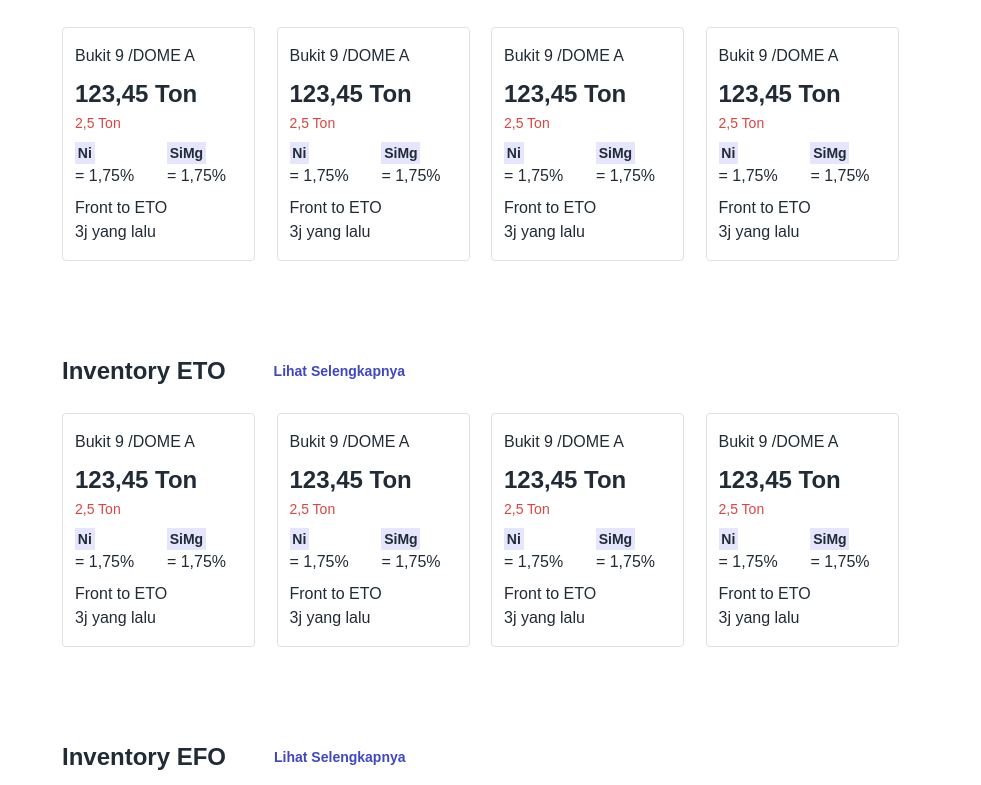
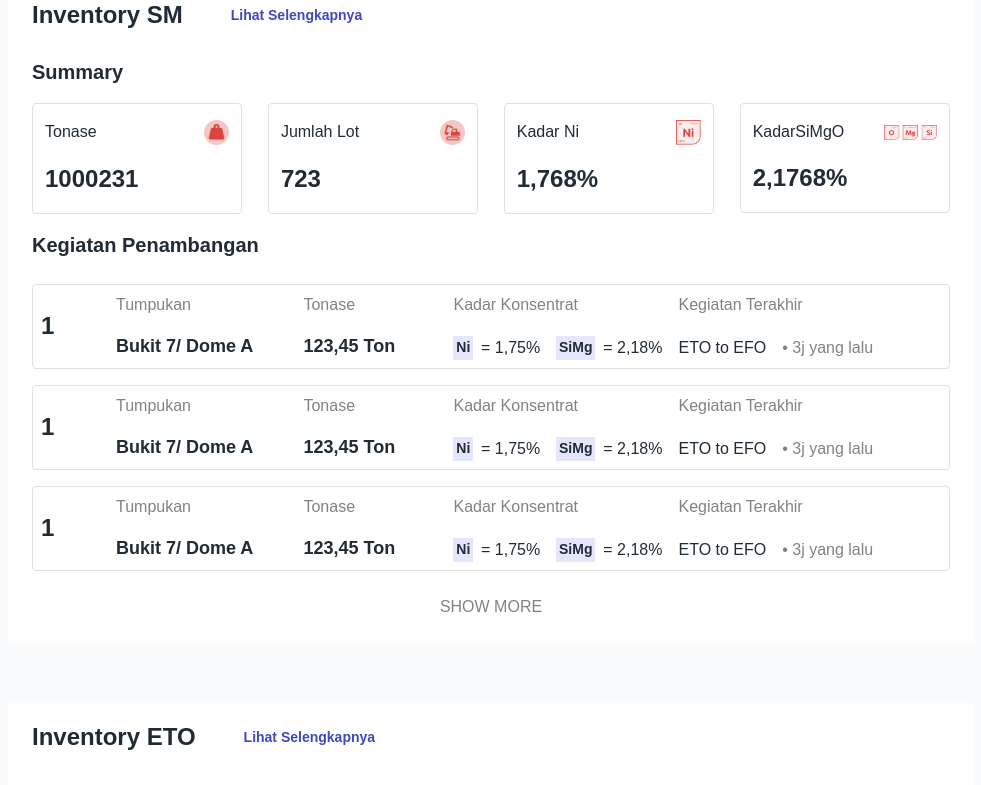
Before and after one commit to primawk/pms, a React (Create React App) app: page /dashboard in a window 1280 px wide. Shown: the part 1250-2035 px from the top of the page, without its empty margins (276-1257 px from the left). Built offline with nearby package versions, Linux system fonts and the light colour scheme.

Commit message:
[#3] Finish dashboard layout adjustment

```diff
--- a/src/components/Card/InventoryCard.js
+++ b/src/components/Card/InventoryCard.js
@@ -1,7 +1,7 @@
 import React from 'react';
 import { Icon } from '@iconify/react';
 import { Grid, Typography } from '@mui/material';
-import ArrowDown from '@iconify-icons/akar-icons/arrow-down';
+import ArrowDown from '@iconify-icons/charm/arrow-down';
 
 const InventoryCard = () => {
   return (
--- /dev/null
+++ b/src/components/List/DashboardList.js
@@ -0,0 +1,109 @@
+import { Grid, Typography } from '@mui/material';
+import React from 'react';
+
+const DashboardList = () => {
+  return (
+    <Grid
+      container
+      direction="row"
+      alignItems="center"
+      justifyContent="flex-start"
+      sx={{
+        border: '1px solid #E0E0E0',
+        borderRadius: '4px',
+        height: '85px',
+        padding: '0.5em',
+        mb: 1,
+        mt: 1
+      }}
+    >
+      <Grid item md={1} xs={1}>
+        <Typography variant="h4">1</Typography>
+      </Grid>
+      <Grid
+        container
+        item
+        direction="column"
+        alignItems="flex-start"
+        justifyContent="space-between"
+        md={2.5}
+        xs={6}
+        height="100%"
+      >
+        <Typography variant="body1" color="#828282">
+          Tumpukan
+        </Typography>
+        <Typography variant="h6">Bukit 7/ Dome A</Typography>
+      </Grid>
+      <Grid
+        container
+        item
+        direction="column"
+        alignItems="flex-start"
+        justifyContent="space-between"
+        md={2}
+        height="100%"
+      >
+        <Typography variant="body1" color="#828282">
+          Tonase
+        </Typography>
+        <Typography variant="h6">123,45 Ton</Typography>
+      </Grid>
+      <Grid
+        container
+        item
+        direction="column"
+        alignItems="flex-start"
+        justifyContent="space-between"
+        md={3}
+        height="100%"
+      >
+        <Typography variant="body1" color="#828282">
+          Kadar Konsentrat
+        </Typography>
+        <Grid container direction="row">
+          <Typography
+            variant="body2"
+            fontWeight="bold"
+            sx={{ background: '#E5E5FE', padding: '0 0.2em' }}
+            mr={1}
+          >
+            Ni
+          </Typography>
+          <Typography variant="body1">= 1,75%</Typography>
+          <Typography
+            variant="body2"
+            fontWeight="bold"
+            sx={{ background: '#E5E5FE', padding: '0 0.2em' }}
+            mr={1}
+            ml={2}
+          >
+            SiMg
+          </Typography>
+          <Typography variant="body1">= 2,18%</Typography>
+        </Grid>
+      </Grid>
+      <Grid
+        container
+        item
+        direction="column"
+        alignItems="flex-start"
+        justifyContent="space-between"
+        md={3}
+        height="100%"
+      >
+        <Typography variant="body1" color="#828282">
+          Kegiatan Terakhir
+        </Typography>
+        <Grid container direction="row">
+          <Typography mr={2}>ETO to EFO</Typography>
+          <Typography variant="body1" color="#828282">
+            • 3j yang lalu
+          </Typography>
+        </Grid>
+      </Grid>
+    </Grid>
+  );
+};
+
+export default DashboardList;
--- a/src/pages/Dashboard/ChartSection.js
+++ b/src/pages/Dashboard/ChartSection.js
@@ -20,7 +20,9 @@ const ChartSection = ({ chartData, data }) => {
               R
             </TableCell>
             {data?.map((item) => (
-              <TableCell sx={{ border: '1px solid #E0E0E0' }}>{item?.uv}</TableCell>
+              <TableCell key={item.name} sx={{ border: '1px solid #E0E0E0' }}>
+                {item?.uv}
+              </TableCell>
             ))}
           </TableRow>
           <TableRow>
@@ -32,7 +34,9 @@ const ChartSection = ({ chartData, data }) => {
               DP
             </TableCell>
             {data?.map((item) => (
-              <TableCell sx={{ border: '1px solid #E0E0E0' }}>{item?.pv}</TableCell>
+              <TableCell key={item.name} sx={{ border: '1px solid #E0E0E0' }}>
+                {item?.pv}
+              </TableCell>
             ))}
           </TableRow>
         </Table>
--- a/src/pages/Dashboard/InventorySection.js
+++ /dev/null
@@ -1,37 +0,0 @@
-import React from 'react';
-import { Button, Grid, Typography } from '@mui/material';
-import InventoryCard from 'components/Card/InventoryCard';
-
-const InventorySection = ({ title }) => {
-  return (
-    <div className="app-content">
-      <Grid sx={{ background: 'white' }}>
-        <Grid sx={{ padding: '1em 1.5em' }}>
-          <Grid container direction="row" alignItems="center" justifyContent="flex-start" mb={3}>
-            <Typography mr={5} variant="h4">
-              {title}
-            </Typography>
-            <Button variant="text">Lihat Selengkapnya</Button>
-          </Grid>
-
-          <Grid container direction="row" alignItems="center" justifyContent="space-between">
-            <Grid item md={3} xs={6}>
-              <InventoryCard />
-            </Grid>
-            <Grid item md={3} xs={6}>
-              <InventoryCard />
-            </Grid>
-            <Grid item md={3} xs={6}>
-              <InventoryCard />
-            </Grid>
-            <Grid item md={3} xs={6}>
-              <InventoryCard />
-            </Grid>
-          </Grid>
-        </Grid>
-      </Grid>
-    </div>
-  );
-};
-
-export default InventorySection;
--- /dev/null
+++ b/src/pages/Dashboard/InventorySection/ListData.js
@@ -0,0 +1,20 @@
+import { Grid, Typography } from '@mui/material';
+import DashboardList from 'components/List/DashboardList';
+
+const ListData = ({ subtitle }) => {
+  return (
+    <>
+      <Typography variant="h5" mb={2}>
+        {subtitle}
+      </Typography>
+
+      <Grid container direction="column" alignItems="flex-start" justifyContent="space-between">
+        <DashboardList />
+        <DashboardList />
+        <DashboardList />
+      </Grid>
+    </>
+  );
+};
+
+export default ListData;
--- /dev/null
+++ b/src/pages/Dashboard/InventorySection/Summary.js
@@ -0,0 +1,30 @@
+import { Grid, Typography } from '@mui/material';
+import InfoCard from 'components/Card/InfoCard';
+import Tonase from '../../../assets/Images/Dashboard/Tonase.png';
+import JumlahLot from '../../../assets/Images/Dashboard/JumlahLot.png';
+import KadarNi from '../../../assets/Images/Dashboard/Ni.png';
+import KadarSimgo from '../../../assets/Images/Dashboard/Kadar.png';
+
+const Summary = () => {
+  return (
+    <>
+      <Typography variant="h5">Summary</Typography>
+      <Grid container direction="row" alignItems="center" justifyContent="space-between">
+        <Grid item md={2.75} xs={5}>
+          <InfoCard value="1000231" image={Tonase} name="Tonase" />
+        </Grid>
+        <Grid item md={2.75} xs={5}>
+          <InfoCard value="723" image={JumlahLot} name="Jumlah Lot" />
+        </Grid>
+        <Grid item md={2.75} xs={5}>
+          <InfoCard value="1,768%" image={KadarNi} name="Kadar Ni" />
+        </Grid>
+        <Grid item md={2.75} xs={5}>
+          <InfoCard value="2,1768%" image={KadarSimgo} name="KadarSiMgO" />
+        </Grid>
+      </Grid>
+    </>
+  );
+};
+
+export default Summary;
--- /dev/null
+++ b/src/pages/Dashboard/InventorySection/index.js
@@ -0,0 +1,44 @@
+import React from 'react';
+import { Button, Grid, Typography } from '@mui/material';
+
+import ArrowDown from '@iconify-icons/charm/chevron-down';
+import { Icon } from '@iconify/react';
+
+import Summary from './Summary';
+import ListData from './ListData';
+
+const InventorySection = ({ title, subtitle }) => {
+  return (
+    <div className="app-content">
+      <Grid sx={{ background: 'white' }}>
+        <Grid sx={{ padding: '1em 1.5em' }}>
+          <Grid container direction="row" alignItems="center" justifyContent="flex-start" mb={3}>
+            <Typography mr={5} variant="h4">
+              {title}
+            </Typography>
+            <Button variant="text">Lihat Selengkapnya</Button>
+          </Grid>
+
+          <Summary />
+
+          <ListData subtitle={subtitle} />
+
+          <Grid
+            container
+            alignItems="center"
+            justifyContent="center"
+            mb={1}
+            mt={2}
+            textAlign="center"
+            color="#828282"
+          >
+            SHOW MORE
+            <Icon width={25} height={25} icon={ArrowDown} style={{ marginLeft: '0.5em' }} />
+          </Grid>
+        </Grid>
+      </Grid>
+    </div>
+  );
+};
+
+export default InventorySection;
--- a/src/pages/Dashboard/index.js
+++ b/src/pages/Dashboard/index.js
@@ -188,7 +188,6 @@ export default function Dashboard() {
         </Grid>
 
         {subMenu === 0 ? (
-          <>
           <Grid sx={{ background: 'white', padding: '1em 1.5em' }}>
             <Typography variant="h5">Realisasi Produksi Tambang</Typography>
 
@@ -198,11 +197,6 @@ export default function Dashboard() {
 
             <ChartSection chartData={chartData} data={data} />
           </Grid>
-
-            <InventorySection title="Inventory SM" />
-            <InventorySection title="Inventory ETO" />
-            <InventorySection title="Inventory EFO" />
-          </>
         ) : (
           <>
             <Grid sx={{ background: 'white', padding: '1em 1.5em' }}>
@@ -219,6 +213,14 @@ export default function Dashboard() {
           </>
         )}
       </div>
+
+      {subMenu === 0 && (
+        <>
+          <InventorySection title="Inventory SM" subtitle="Kegiatan Penambangan" />
+          <InventorySection title="Inventory ETO" subtitle="Stockfile" />
+          <InventorySection title="Inventory EFO" subtitle="Stckyard" />
+        </>
+      )}
     </>
   );
 }
--- a/src/styles/global.scss
+++ b/src/styles/global.scss
@@ -152,6 +152,7 @@ $breakpoint-xxl: 1600px !default;
 //for default content on padding
 .app-content {
   padding: 30px;
+  background-color: #f9fbfc;
   @include sm {
     padding: 10px !important;
   }
```
Lines whose indentation alone changed are shown as unchanged.
